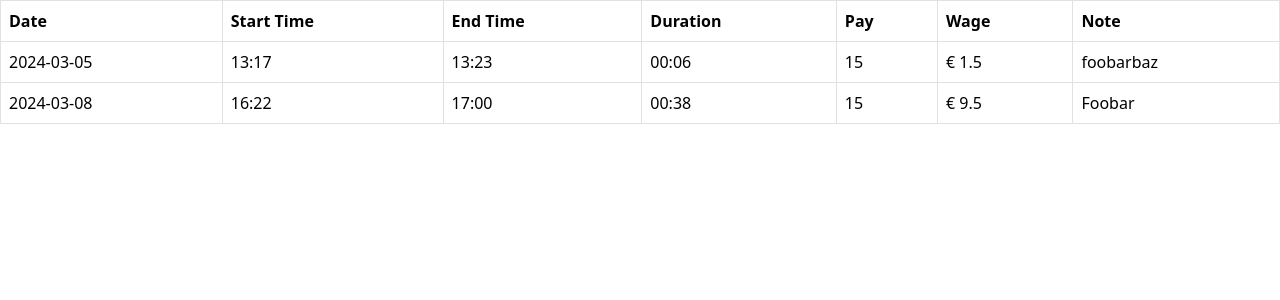
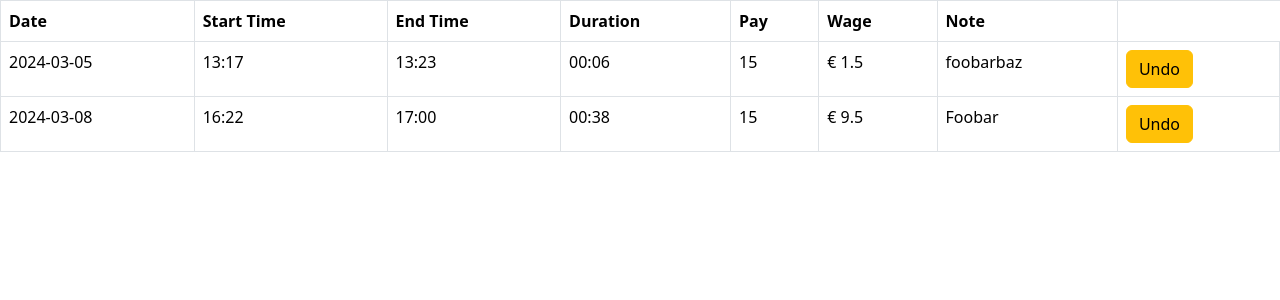
Before and after one commit to gweiser/timetracker, a Flask app: page /paid_view in a window 1280 px wide. Shown: the part 56-356 px from the top of the page. Run offline with Flask 3, Linux system fonts and the light colour scheme; data comes from the database, SQL or seed files in the repository; both versions use the stored data as it was after the commit.

Commit message:
Add undo functionality to paid view

```diff
--- a/website/templates/paid_view.html
+++ b/website/templates/paid_view.html
@@ -19,6 +19,11 @@
         <td>{{row.wage}}</td>
         <td>{{row.pay}}</td>
         <td>{{row.note}}</td>
+        <td>
+            <a href="{{url_for('views.undo', id=row.id)}}">
+                <button class="btn btn-warning">Undo</button>
+            </a>
+        </td>
     </tr>
     {% endfor %}
 </table>
--- a/website/views.py
+++ b/website/views.py
@@ -140,6 +140,26 @@
 
         return render_template("paid_view.html", data=data)
 
+@views.route("/undo/<int:id>", methods=["GET", "POST"])
+def undo(id=None):
+    if id is not None:
+        # Get paid entry
+        entry = db.execute("SELECT * FROM paid WHERE id = ?", (id, )).fetchone()
+        # Move to entries
+        db.execute("""
+                    INSERT INTO entries (id, creation_date, start_time, end_time, duration, note, wage, pay)
+                    VALUES (?, ?, ?, ?, ?, ?, ?, ?)
+                    """,
+                    (entry["id"], entry["creation_date"], entry["start_time"], entry["end_time"], entry["duration"], entry["note"], entry["wage"], entry["pay"]))
+
+        # Delete from paid
+        db.execute("DELETE FROM paid WHERE id = ?", (id, ))
+        db.commit()
+
+        return redirect(url_for("views.home"))
+    else:
+        return redirect(url_for("views.home"))
+
 
 @views.route("/delete/<int:id>", methods=["GET", "POST"])
 def delete(id=None):
```
Also changed, not shown: database.db.
